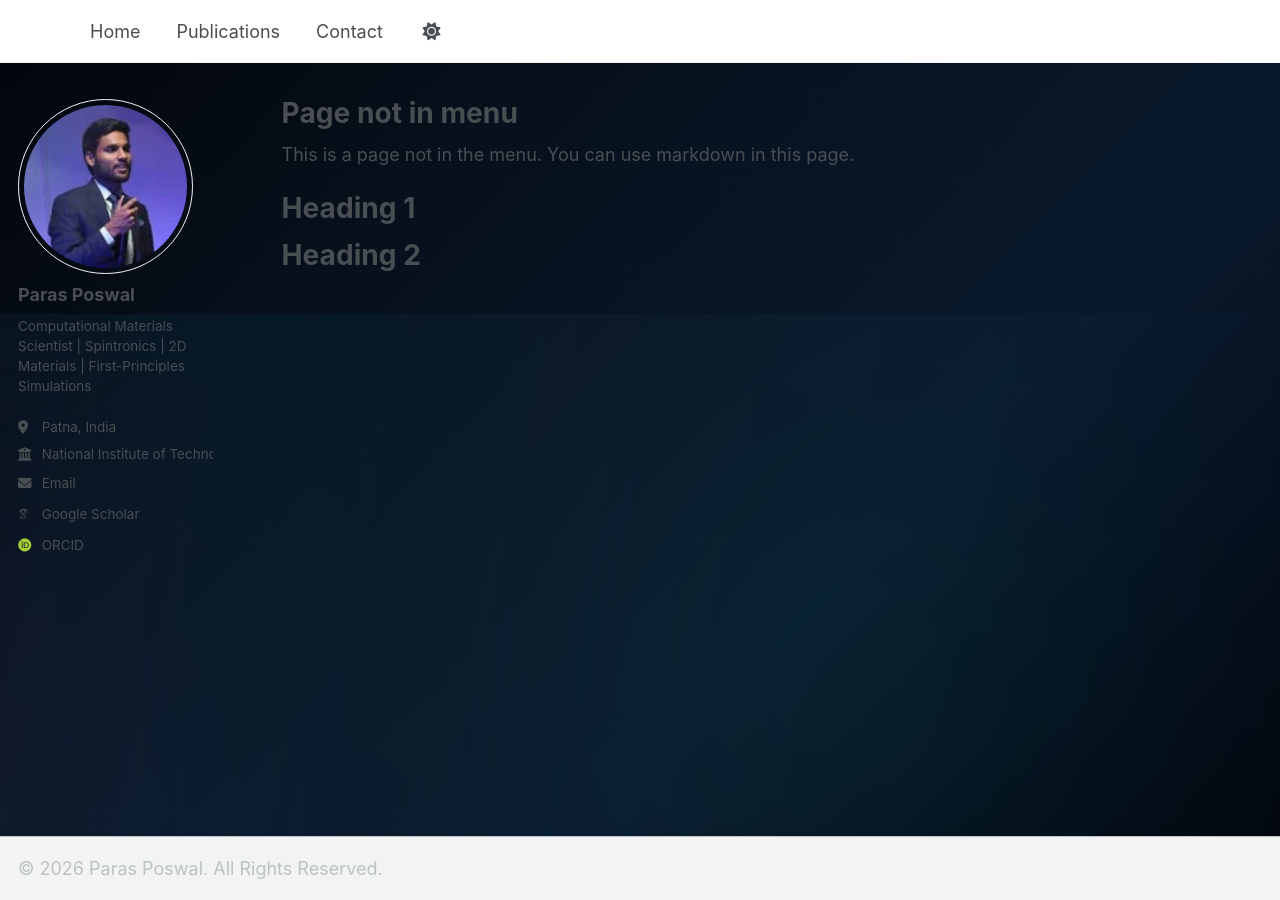
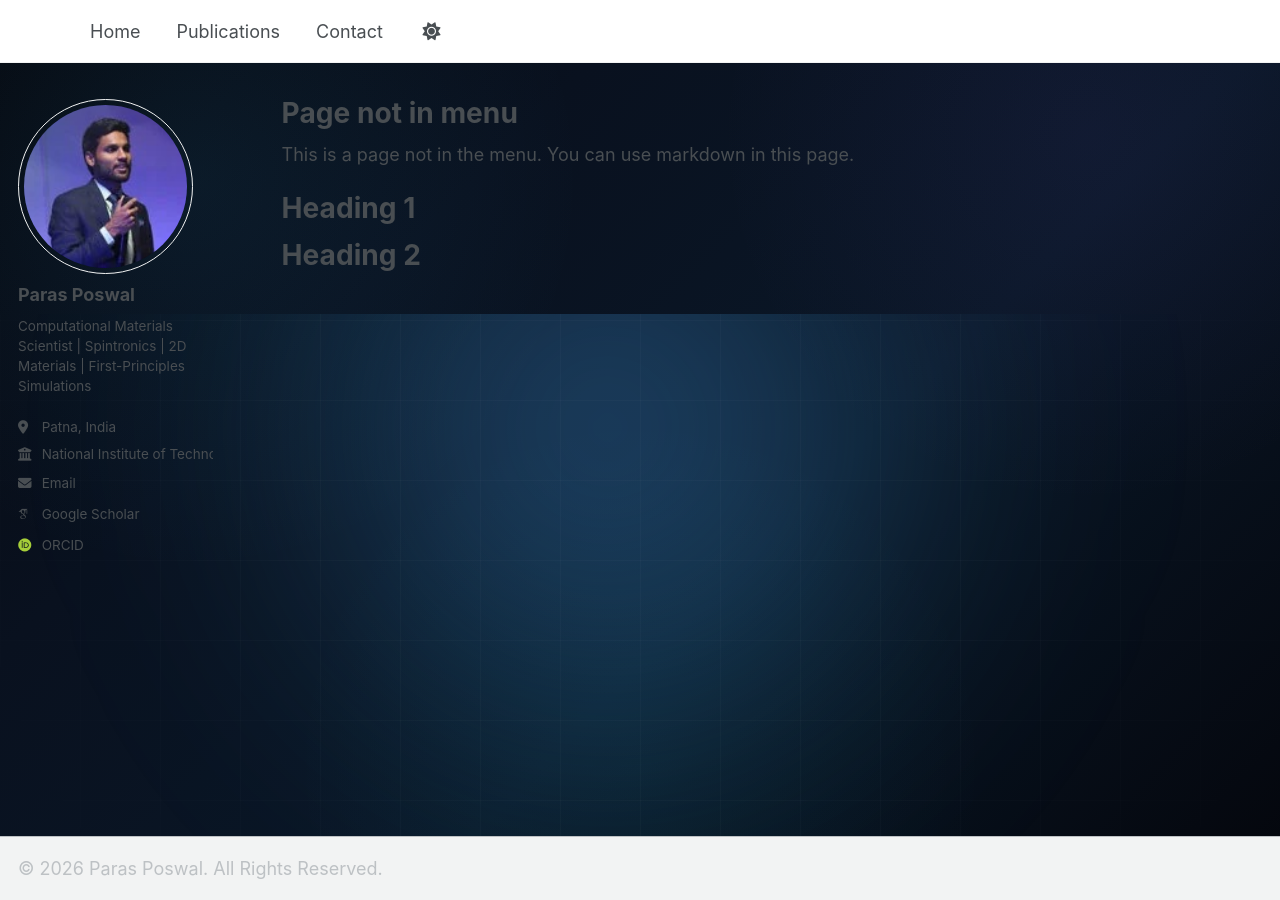
Before and after one commit to poswalparas/poswalparas.github.io, a Jekyll site: the page built from _pages/non-menu-page.md, in a window 1280 px wide. Built offline with Jekyll 4.4.1, drawn with Linux system fonts in a browser that asks for light colours; some web fonts are replaced; a script bundle is joined from its source files by our own code; library files that are not in the unit come from our copies.

Commit message:
Update main.scss

```diff
--- a/assets/css/main.scss
+++ b/assets/css/main.scss
@@ -425,34 +425,64 @@
 .landing .page__content{
     padding:0;
 }
-/* ==========================================================
-   GLOBAL SCIENTIFIC BACKGROUND
-========================================================== */
+/* ==========================================
+   Premium Scientific Background
+========================================== */
 
 html,
 body{
 
+    min-height:100%;
+
     background:
+        radial-gradient(circle at 15% 20%, rgba(56,189,248,.08), transparent 30%),
+        radial-gradient(circle at 85% 15%, rgba(139,92,246,.06), transparent 28%),
+        radial-gradient(circle at 50% 85%, rgba(34,211,238,.05), transparent 35%),
         linear-gradient(
             135deg,
-            #02040a 0%,
-            #07111d 30%,
-            #09192c 65%,
-            #03060d 100%
+            #05070d 0%,
+            #09111f 30%,
+            #0a1727 60%,
+            #04060c 100%
         );
 
     background-attachment:fixed;
 
     overflow-x:hidden;
 
-    position:relative;
+}
+body::before{
+
+    content:"";
+
+    position:fixed;
+
+    inset:0;
+
+    pointer-events:none;
+
+    z-index:-2;
+
+    background-image:
+
+        linear-gradient(
+            rgba(255,255,255,.025) 1px,
+            transparent 1px
+        ),
+
+        linear-gradient(
+            90deg,
+            rgba(255,255,255,.025) 1px,
+            transparent 1px
+        );
+
+    background-size:80px 80px;
+
+    mask-image:
+        radial-gradient(circle,black 45%,transparent 100%);
 
 }
-/* ==========================================================
-   ELECTRON DENSITY CLOUDS
-========================================================== */
-
-body::before{
+body::after{
 
     content:"";
 
@@ -462,177 +492,49 @@
 
     pointer-events:none;
 
-    z-index:-10;
+    z-index:-3;
 
     background:
 
         radial-gradient(
-        circle at 20% 25%,
-        rgba(0,180,255,.11),
-        transparent 22%
-    ),
+            circle,
+            rgba(56,189,248,.18),
+            transparent 35%
+        ) 20% 30%,
 
         radial-gradient(
-        circle at 75% 15%,
-        rgba(80,120,255,.09),
-        transparent 24%
-    ),
+            circle,
+            rgba(139,92,246,.14),
+            transparent 30%
+        ) 80% 15%,
 
         radial-gradient(
-        circle at 65% 70%,
-        rgba(0,255,200,.08),
-        transparent 26%
-    ),
+            circle,
+            rgba(34,211,238,.12),
+            transparent 40%
+        ) 60% 80%;
 
-    radial-gradient(
-        circle at 15% 80%,
-        rgba(150,100,255,.08),
-        transparent 20%
-    );
+    filter:blur(120px);
 
-    filter:blur(140px);
-
-    animation:
-        electronCloud
-        45s
-        ease-in-out
-        infinite
-        alternate;
+    animation:backgroundFlow 30s ease-in-out infinite alternate;
 
 }
-@keyframes electronCloud{
+@keyframes backgroundFlow{
 
-0%{
+    from{
 
         transform:
-translate(-3%,-2%)
+            translate(-2%,-2%)
             scale(1);
 
     }
 
-100%{
+    to{
 
         transform:
-translate(3%,2%)
-scale(1.18);
+            translate(2%,2%)
+            scale(1.15);
 
     }
 
 }
-/* ==========================================================
-   SCIENTIFIC GRID
-========================================================== */
-
-.page{
-
-    position:relative;
-
-}
-
-.page::before{
-
-    content:"";
-
-    position:fixed;
-
-    inset:0;
-
-    z-index:-9;
-
-    pointer-events:none;
-
-    background-image:
-
-    linear-gradient(
-
-        rgba(255,255,255,.025) 1px,
-
-        transparent 1px
-
-    ),
-
-    linear-gradient(
-
-        90deg,
-
-        rgba(255,255,255,.025) 1px,
-
-        transparent 1px
-
-    );
-
-    background-size:90px 90px;
-
-    opacity:.45;
-
-}
-/* ==========================================================
-   CAUSTIC LIGHT
-========================================================== */
-
-body::after{
-
-content:"";
-
-position:fixed;
-
-inset:-30%;
-
-z-index:-8;
-
-pointer-events:none;
-
-background:
-
-linear-gradient(
-
-110deg,
-
-transparent 20%,
-
-rgba(255,255,255,.018) 42%,
-
-rgba(0,180,255,.035) 50%,
-
-rgba(255,255,255,.018) 58%,
-
-transparent 80%
-
-);
-
-filter:blur(120px);
-
-animation:
-
-causticMove
-
-32s
-
-linear
-
-infinite;
-
-}
-@keyframes causticMove{
-
-0%{
-
-transform:
-
-translateX(-25%)
-
-rotate(-8deg);
-
-}
-
-100%{
-
-transform:
-
-translateX(30%)
-
-rotate(-8deg);
-
-}
-
-}
```
Lines whose indentation alone changed are shown as unchanged.
